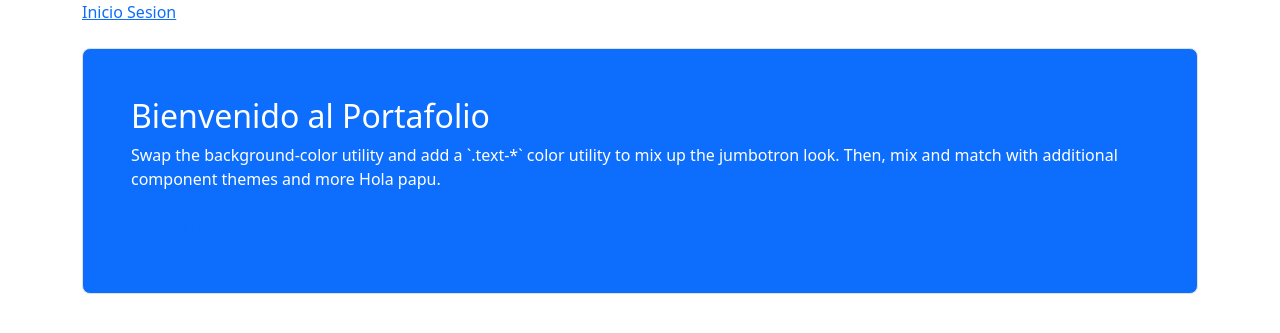
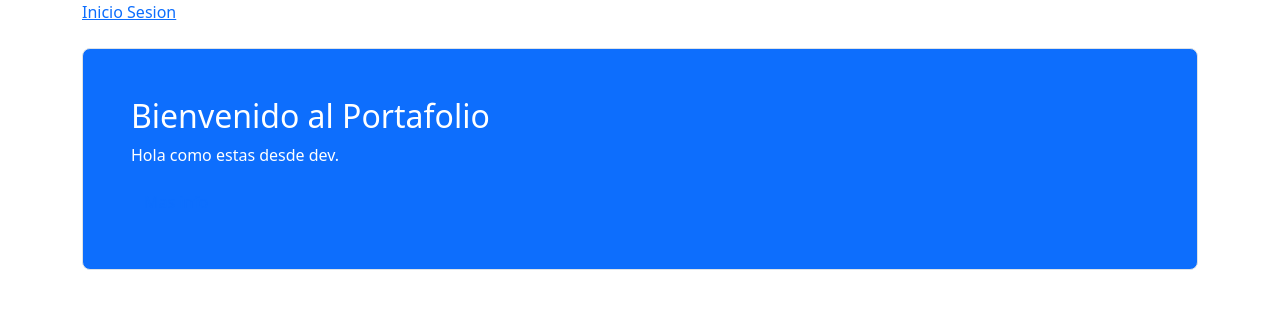
Before and after one commit to eamc07/portafolio, a PHP site: page /inicio.php in a window 1280 px wide. Shown: the top 333 px of the page. Run offline with PHP 8.4, Linux system fonts and the light colour scheme; data that the repository does not hold is empty.

Commit message:
mensaje desde dev inicio.php

```diff
--- a/inicio.php
+++ b/inicio.php
@@ -30,9 +30,7 @@ $proyectos = $obj_conexion->consuta("SELECT * FROM `proyectos`");
                 <div class="h-100 p-5 text-white bg-primary border rounded-3">
                     <h2>Bienvenido al Portafolio</h2>
                     <p>
-                        Swap the background-color utility and add a `.text-*` color
-                        utility to mix up the jumbotron look. Then, mix and match with
-                        additional component themes and more Hola papu.
+                        Hola como estas desde dev.
                     </p>
                     <button class="btn btn-outline-primary" type="button">
                         Mas info
```
